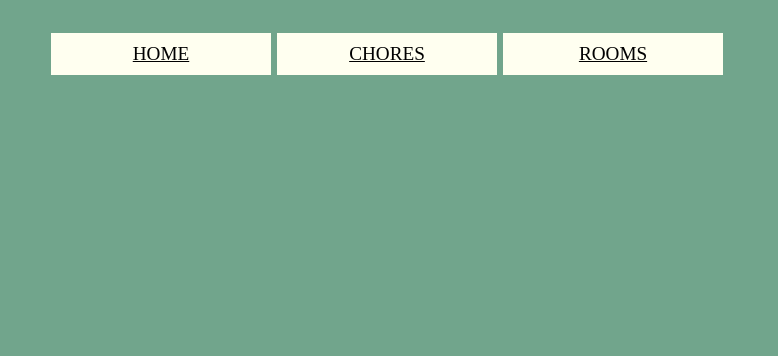
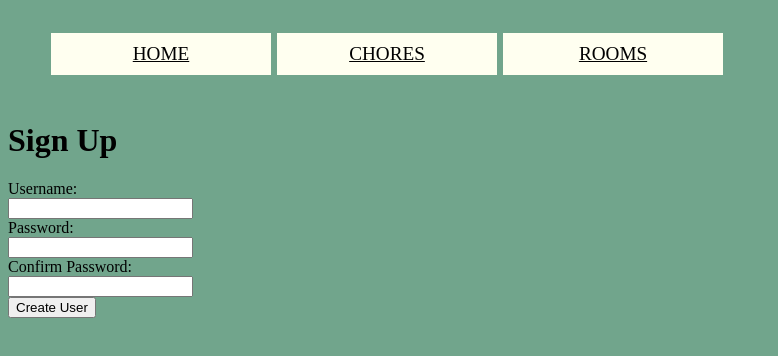
Before and after one commit to tnvcasey/chores-frontend, a React (Create React App) app: page /login in a window 1280 px wide. Shown: the top 356 px of the page, without its empty margins (0-778 px from the left). Built offline with nearby package versions, Linux system fonts and the light colour scheme; no server answers.

Commit message:
login page

```diff
--- a/package.json
+++ b/package.json
@@ -2,6 +2,7 @@
   "name": "chores-frontend",
   "version": "0.1.0",
   "private": true,
+  "proxy": "http://localhost:3000",
   "dependencies": {
     "@testing-library/jest-dom": "^5.16.5",
     "@testing-library/react": "^13.4.0",
--- a/src/components/App.js
+++ b/src/components/App.js
@@ -5,6 +5,8 @@ import MemberList from "./MemberList";
 import Header from "./Header";
 import ChoreList from "./ChoreList";
 import RoomList from "./RoomList";
+import MemberDetails from "./MemberDetails";
+import Login from "./Login";
 
 
 function App() {
@@ -31,6 +33,12 @@ function App() {
                 <Route exact path='/rooms'>
                     <RoomList />
                 </Route>
+                <Route exact path='/members/:id'>
+                    <MemberDetails />
+                </Route>
+                <Route exact path='/login'>
+                    <Login />
+                </Route>
             </Switch>
         </div>
     )
--- /dev/null
+++ b/src/components/Login.js
@@ -0,0 +1,68 @@
+import React, {useState} from "react";
+
+function Login(){
+
+    const [username, setUsername] = useState("")
+    const [password, setPassword] = useState("")
+    const [passwordConfirmation, setPasswordConfirmation] = useState("")
+
+function handleSubmit(e){
+    e.preventDefault()
+    fetch("https://localhost:3000/users", {
+        method: "POST",
+        headers: {
+            "Accepts": "application/json",
+            "Content-Type": "application/json"
+        },
+        body: JSON.stringify({
+            username,
+            password,
+            password_confirmation: passwordConfirmation
+        })
+    })
+    .then(resp => {
+        if(resp.ok){
+            resp.json().then(data => {
+                console.log(data)
+                setUsername("")
+                setPassword("")
+                setPasswordConfirmation("")
+            })
+        } else {
+            console.warn("signup unsuccessful")
+        }
+    })
+
+}
+    return (
+        <div>
+            <h1>Sign Up</h1>
+            <form onSubmit={handleSubmit}>
+                <label>Username:</label><br/>
+                <input
+                    type="text"
+                    value={username}
+                    onChange={(e) => setUsername(e.target.value)}
+                /><br/>
+                <label>Password:</label><br/>
+                <input
+                    type="text"
+                    value={password}
+                    onChange={(e) => setPassword(e.target.value)}
+                /><br/>
+                <label>Confirm Password:</label><br/>
+                <input
+                    type="text"
+                    value={passwordConfirmation}
+                    onChange={(e) => setPasswordConfirmation(e.target.value)}
+                /><br/>
+                <button>Create User</button>
+            </form>
+
+        </div>
+    )
+
+}
+
+
+export default Login;
--- a/src/components/MemberCard.js
+++ b/src/components/MemberCard.js
@@ -1,9 +1,15 @@
+import { NavLink } from "react-router-dom"
+import { useParams } from "react-router-dom"
 
 function MemberCard({member}){
 
+    const { id } = useParams();
+
+    console.log(member)
+
     return (
         <div>
-            <h1>{member.name}</h1>
+            <h1><NavLink to={`/members/${id}`}>{member.name}</NavLink></h1>
             <img src={member.picture} width="400" height="300"/>
         </div>
     )
--- /dev/null
+++ b/src/components/MemberDetails.js
@@ -0,0 +1,26 @@
+import React, { useState, useEffect } from "react";
+import { useParams } from "react-router-dom"
+
+
+function MemberDetails(){
+
+    const [member, setMember] = useState([])
+    const { id } = useParams();
+
+    useEffect(() => (
+        fetch(`http://localhost:3000/members/${id}`)
+            .then(res => res.json())
+            .then((member) => setMember(member))
+    ), [])
+
+    return(
+        <div>
+            <h1>MY CHORES</h1>
+            <h2>{member.name}</h2>
+            <img src={member.picture} />
+        </div>
+
+    )
+}
+
+export default MemberDetails;
--- a/src/components/MemberList.js
+++ b/src/components/MemberList.js
@@ -1,4 +1,5 @@
 import MemberCard from "./MemberCard";
+import { useParams } from "react-router-dom"
 
 function MemberList({members}){
     return(
--- a/src/index.css
+++ b/src/index.css
@@ -39,7 +39,6 @@ form.room{
 }
 
 h2.room{
-  text-align: center;
   font-size: 2.5rem;
 }
 
@@ -53,4 +52,5 @@ input.room{
   height: 20px;
   width: 200px;
   font-size: 10pt;
+  justify-content: center;
 }
```
